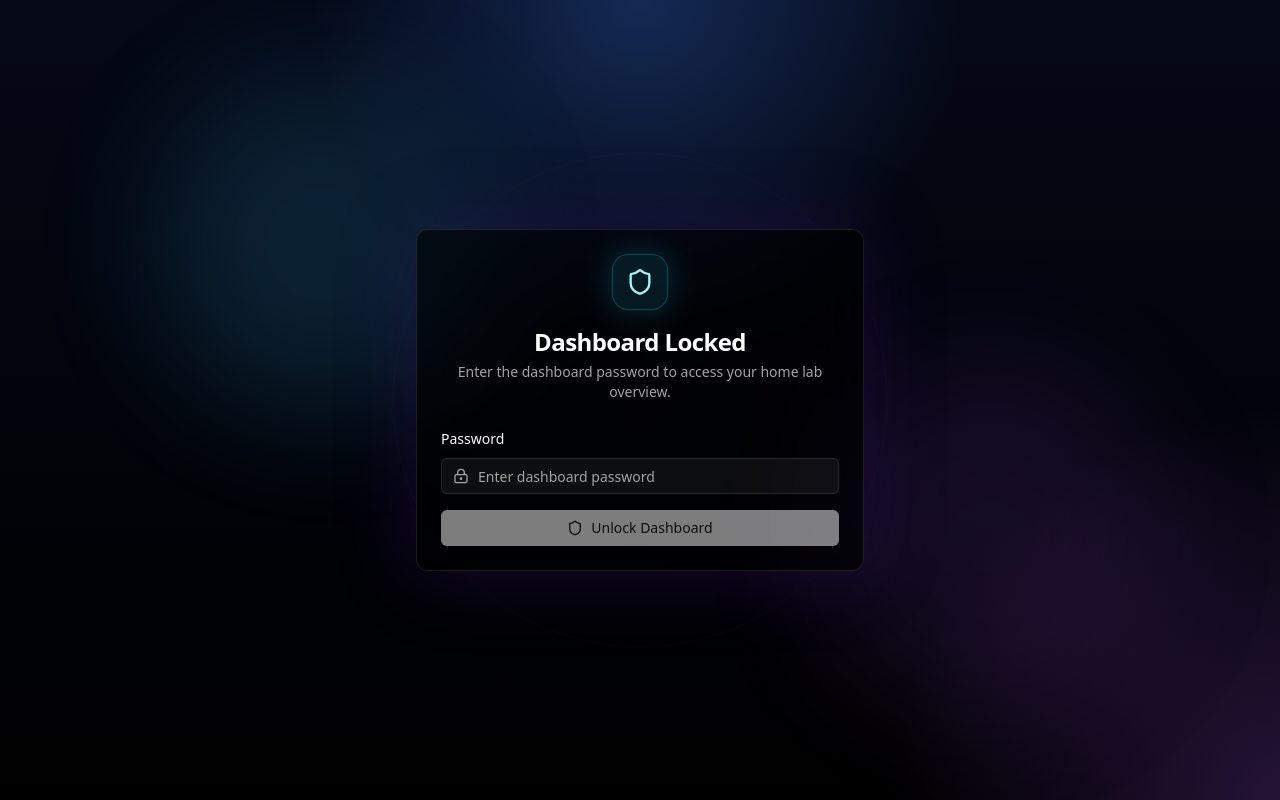
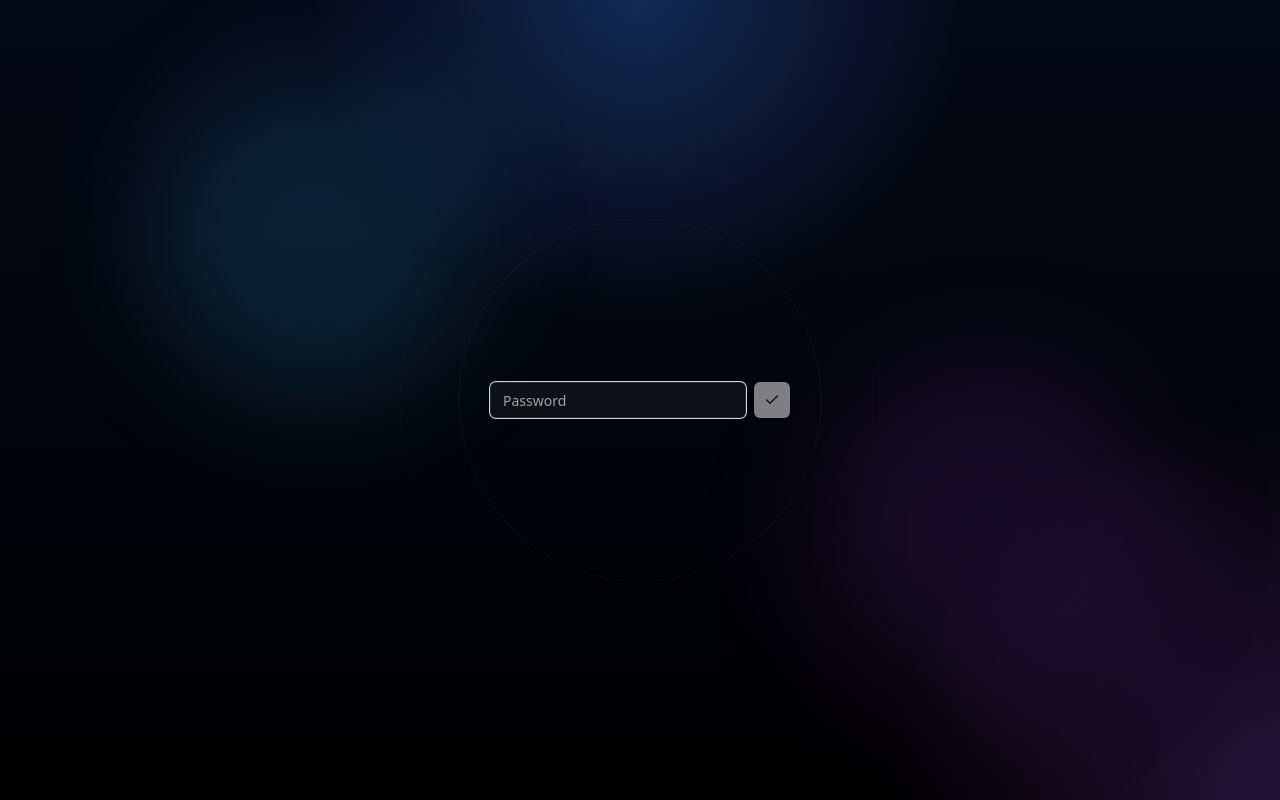
Before and after one commit to AlexZades/Horizon-Lab, a Next.js app: page /unlock in a window 1280 px wide. Built offline with nearby package versions, Linux system fonts and the light colour scheme.

Commit message:
[dyad] Fix unlock page: use window.location.href for auth cookie pickup, simplify UI to password input + check button

```diff
--- a/data/db.json
+++ b/data/db.json
@@ -8,7 +8,7 @@
       "lng": 139.8885,
       "ipAddress": "192.168.0.17",
       "status": "offline",
-      "lastChecked": "2026-04-08T06:29:30.508Z",
+      "lastChecked": "2026-04-08T06:30:03.847Z",
       "createdAt": "2026-04-07T10:38:30.362Z"
     },
     {
@@ -18,7 +18,7 @@
       "lng": -81.01859742306927,
       "ipAddress": "imagen.st4r.io",
       "status": "offline",
-      "lastChecked": "2026-04-08T06:29:30.508Z",
+      "lastChecked": "2026-04-08T06:30:03.847Z",
       "createdAt": "2026-04-07T11:39:23.040Z"
     }
   ],
@@ -33,8 +33,8 @@
       "weekday": true,
       "globeLegend": true
     },
-    "dotSize": "medium",
-    "dotColorOnline": "#9bd2ff",
+    "dotSize": "small",
+    "dotColorOnline": "#d6edff",
     "dotColorOffline": "#5a0f16",
     "theme": "dark"
   }
--- a/src/app/unlock/page.tsx
+++ b/src/app/unlock/page.tsx
@@ -1,20 +1,17 @@
 "use client";
 
 import { useState } from 'react';
-import { useRouter } from 'next/navigation';
-import { LockKeyhole, Loader2, Shield } from 'lucide-react';
+import { Check, Loader2 } from 'lucide-react';
 import { Button } from '@/components/ui/button';
-import { Card, CardContent, CardHeader, CardTitle } from '@/components/ui/card';
 import { Input } from '@/components/ui/input';
-import { Label } from '@/components/ui/label';
 import { toast } from 'sonner';
 
 export default function UnlockPage() {
-  const router = useRouter();
   const [password, setPassword] = useState('');
   const [isSubmitting, setIsSubmitting] = useState(false);
 
   async function handleUnlock() {
+    if (!password || isSubmitting) return;
     setIsSubmitting(true);
 
     try {
@@ -28,61 +25,49 @@ export default function UnlockPage() {
         throw new Error('Incorrect password');
       }
 
-      router.push('/');
-      router.refresh();
+      // Full page navigation to ensure the browser sends the new auth cookie
+      window.location.href = '/';
     } catch {
       toast.error('Incorrect password');
-    } finally {
       setIsSubmitting(false);
     }
   }
 
   return (
-    <div className="relative flex min-h-screen items-center justify-center overflow-hidden bg-black px-4 text-white">
+    <div className="relative flex min-h-screen items-center justify-center overflow-hidden bg-black px-4">
       <div className="absolute inset-0 bg-[radial-gradient(circle_at_top,_rgba(59,130,246,0.28),_transparent_32%),radial-gradient(circle_at_bottom_right,_rgba(168,85,247,0.22),_transparent_26%),linear-gradient(180deg,_#050816,_#000000)]" />
       <div className="unlock-orb unlock-orb-one" />
       <div className="unlock-orb unlock-orb-two" />
       <div className="unlock-ring unlock-ring-one" />
       <div className="unlock-ring unlock-ring-two" />
 
-      <Card className="relative z-10 w-full max-w-md border-white/10 bg-black/55 shadow-[0_0_80px_rgba(76,29,149,0.28)] backdrop-blur-xl">
-        <CardHeader className="space-y-4 text-center">
-          <div className="mx-auto flex h-14 w-14 items-center justify-center rounded-2xl border border-cyan-400/25 bg-cyan-400/10 text-cyan-200 shadow-[0_0_30px_rgba(34,211,238,0.22)]">
-            <Shield className="h-7 w-7" />
-          </div>
-          <div className="space-y-1">
-            <CardTitle className="text-2xl text-white">Dashboard Locked</CardTitle>
-            <p className="text-sm text-muted-foreground">
-              Enter the dashboard password to access your home lab overview.
-            </p>
-          </div>
-        </CardHeader>
-        <CardContent className="space-y-4">
-          <div className="space-y-2">
-            <Label htmlFor="dashboard-password">Password</Label>
-            <div className="relative">
-              <LockKeyhole className="pointer-events-none absolute left-3 top-1/2 h-4 w-4 -translate-y-1/2 text-muted-foreground" />
+      <div className="relative z-10 flex items-center gap-2">
         <Input
-                id="dashboard-password"
           type="password"
           value={password}
           onChange={(event) => setPassword(event.target.value)}
           onKeyDown={(event) => {
-                  if (event.key === 'Enter' && !isSubmitting) {
-                    handleUnlock();
+            if (event.key === 'Enter') {
+              void handleUnlock();
             }
           }}
-                className="border-white/10 bg-white/5 pl-9"
-                placeholder="Enter dashboard password"
+          className="w-64 border-white/10 bg-white/5 text-white placeholder:text-muted-foreground"
+          placeholder="Password"
+          autoFocus
         />
+        <Button
+          onClick={() => void handleUnlock()}
+          disabled={isSubmitting || !password}
+          size="icon"
+          className="h-9 w-9 shrink-0"
+        >
+          {isSubmitting ? (
+            <Loader2 className="h-4 w-4 animate-spin" />
+          ) : (
+            <Check className="h-4 w-4" />
+          )}
+        </Button>
       </div>
-          </div>
-          <Button onClick={handleUnlock} disabled={isSubmitting || !password} className="w-full gap-2">
-            {isSubmitting ? <Loader2 className="h-4 w-4 animate-spin" /> : <Shield className="h-4 w-4" />}
-            Unlock Dashboard
-          </Button>
-        </CardContent>
-      </Card>
     </div>
   );
 }
```
Lines whose indentation alone changed are shown as unchanged.
